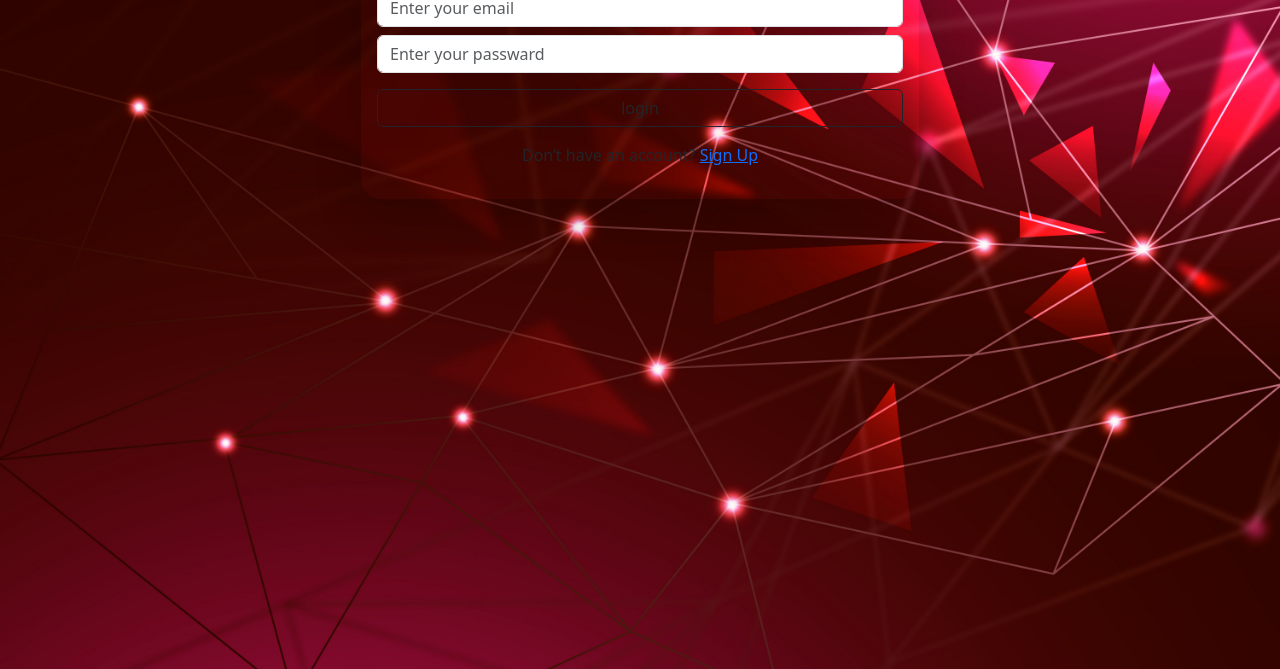
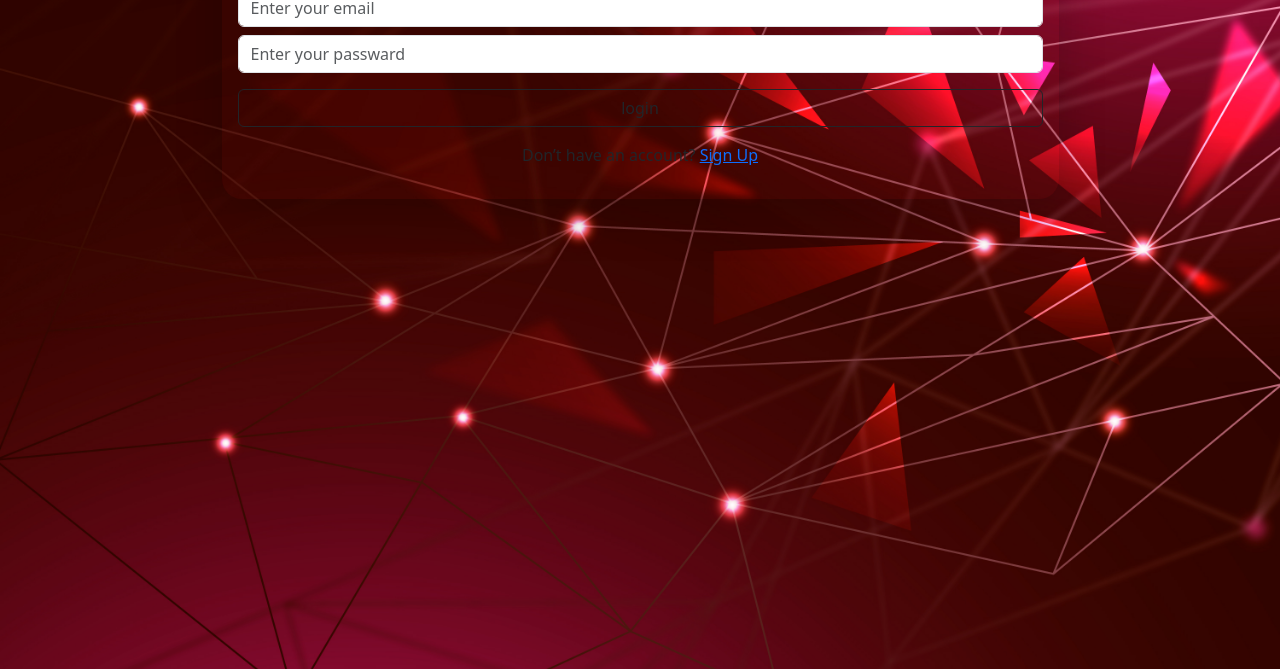
Before and after one commit to SalmaNabihFarouk/smart-login-system, a plain HTML site: page index.html in a window 1280 px wide. Shown: the part 131-800 px from the top of the page. Drawn offline with Linux system fonts and the light colour scheme.

Commit message:
Update index.html

```diff
--- a/index.html
+++ b/index.html
@@ -44,7 +44,7 @@
 
 
 
-  <div class=" w-50 m-auto text-center py-3 px-3   shadow-lg b ">
+  <div class=" w-75 m-auto text-center py-3 px-3   shadow-lg b ">
     <h1 class="head fw-semibold fst-italic">Smart Login System</h1>
 
       <form  class="form1  ">
```
